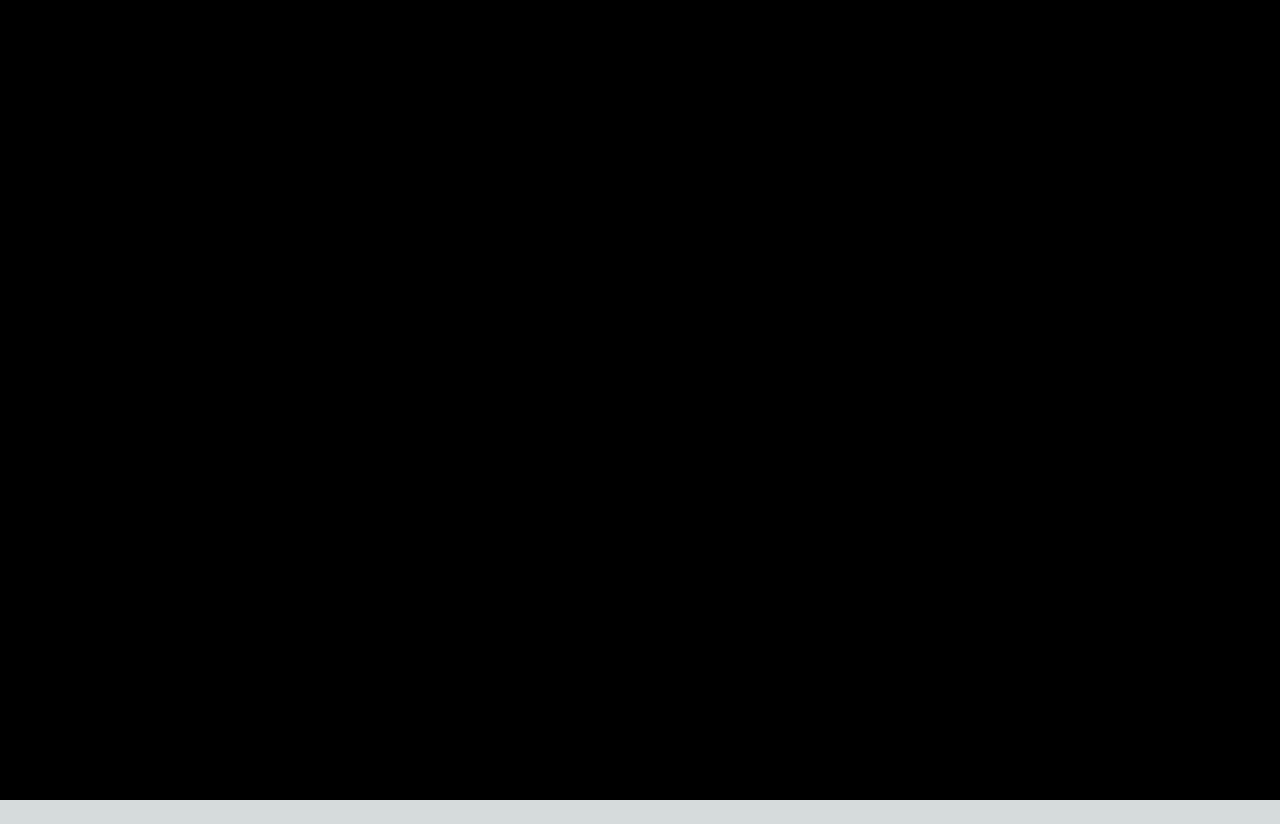
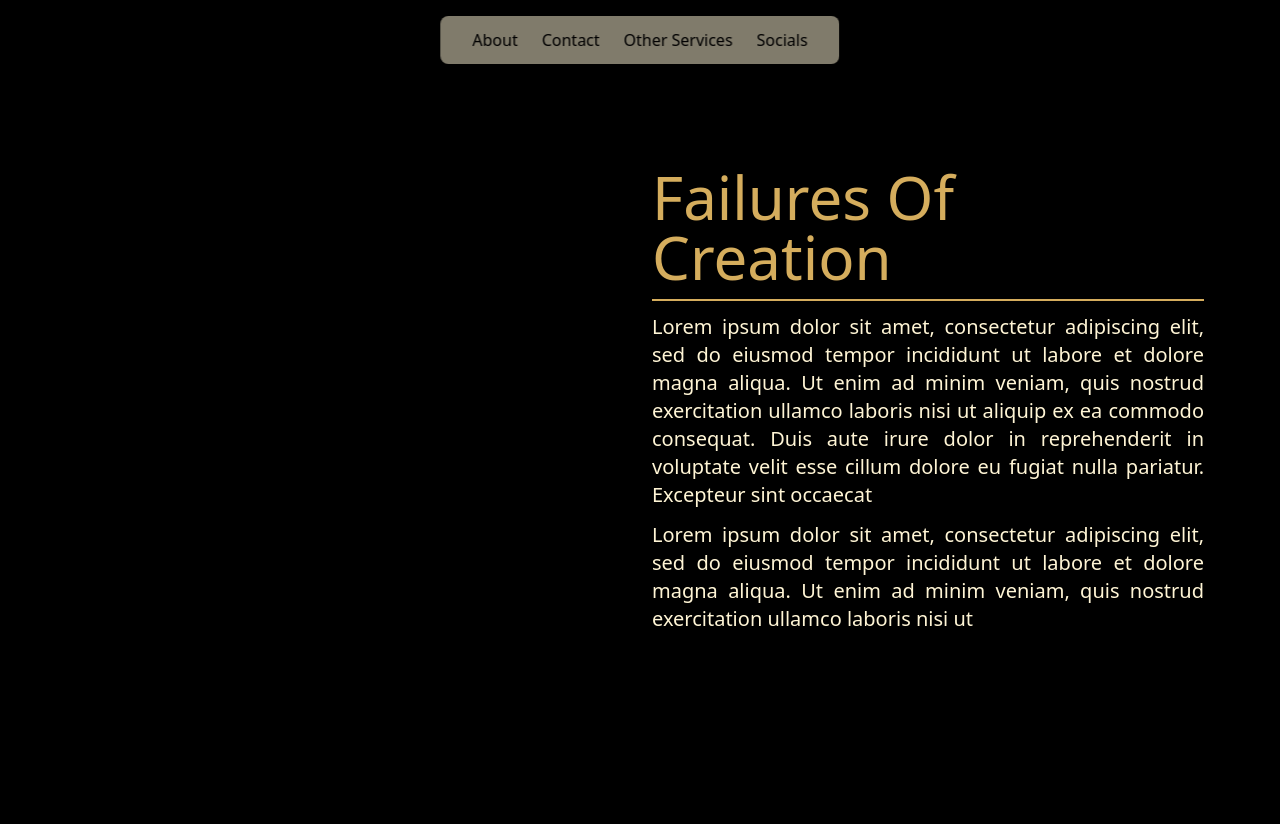
Before and after one commit to Hindol19/pocket-orchestra, a Next.js app: page /home in a window 1280 px wide. Before the commit the page ends 800 px from the top, so only its background shows below. Built offline with nearby package versions, Linux system fonts and the light colour scheme.

Commit message:
Minor changes

```diff
--- /dev/null
+++ b/src/components/LatestRelease.jsx
@@ -0,0 +1,28 @@
+import React from "react";
+
+const LatestRelease = () => {
+  return (
+    <div className="h-[100vh] flex flex-row items-center">
+      <div className="w-[50%]"></div>
+      <div className="w-[50%]">
+        <h3 className="text-alt1 px-3 text-6xl">Failures Of Creation</h3>
+        <div className="mt-3 mx-3 border-b-2 border-alt1"></div>
+        <p className="text-light text-justify mt-3 px-3 text-xl">
+          Lorem ipsum dolor sit amet, consectetur adipiscing elit, sed do
+          eiusmod tempor incididunt ut labore et dolore magna aliqua. Ut enim ad
+          minim veniam, quis nostrud exercitation ullamco laboris nisi ut
+          aliquip ex ea commodo consequat. Duis aute irure dolor in
+          reprehenderit in voluptate velit esse cillum dolore eu fugiat nulla
+          pariatur. Excepteur sint occaecat
+        </p>
+        <p className="text-light text-justify mt-3 px-3 text-xl">
+          Lorem ipsum dolor sit amet, consectetur adipiscing elit, sed do
+          eiusmod tempor incididunt ut labore et dolore magna aliqua. Ut enim ad
+          minim veniam, quis nostrud exercitation ullamco laboris nisi ut
+        </p>
+      </div>
+    </div>
+  );
+};
+
+export default LatestRelease;
--- a/src/components/Navbar.jsx
+++ b/src/components/Navbar.jsx
@@ -1,7 +1,16 @@
 import React from "react";
 
 const Navbar = () => {
-  return <div>Navbar</div>;
+  return (
+    <div>
+      <div className="flex flex-row top-4 left-[50%] translate-x-[-50%] fixed bg-light bg-opacity-50 rounded-lg px-5 py-3 text-dark font-medium backdrop-blur-md">
+        <div className="px-3 cursor-pointer">About</div>
+        <div className="px-3 cursor-pointer">Contact</div>
+        <div className="px-3 cursor-pointer">Other Services</div>
+        <div className="px-3 cursor-pointer">Socials</div>
+      </div>
+    </div>
+  );
 };
 
 export default Navbar;
--- a/src/pages/home.js
+++ b/src/pages/home.js
@@ -1,7 +1,16 @@
+import Navbar from "@/components/Navbar";
+import Footer from "@/components/Footer";
+import LatestRelease from "@/components/LatestRelease";
 import React from "react";
 
 const home = () => {
-  return <div>Home</div>;
+  return (
+    <div className="w-[90%] m-auto">
+      <Navbar />
+      <LatestRelease />
+      <Footer />
+    </div>
+  );
 };
 
 export default home;
```
